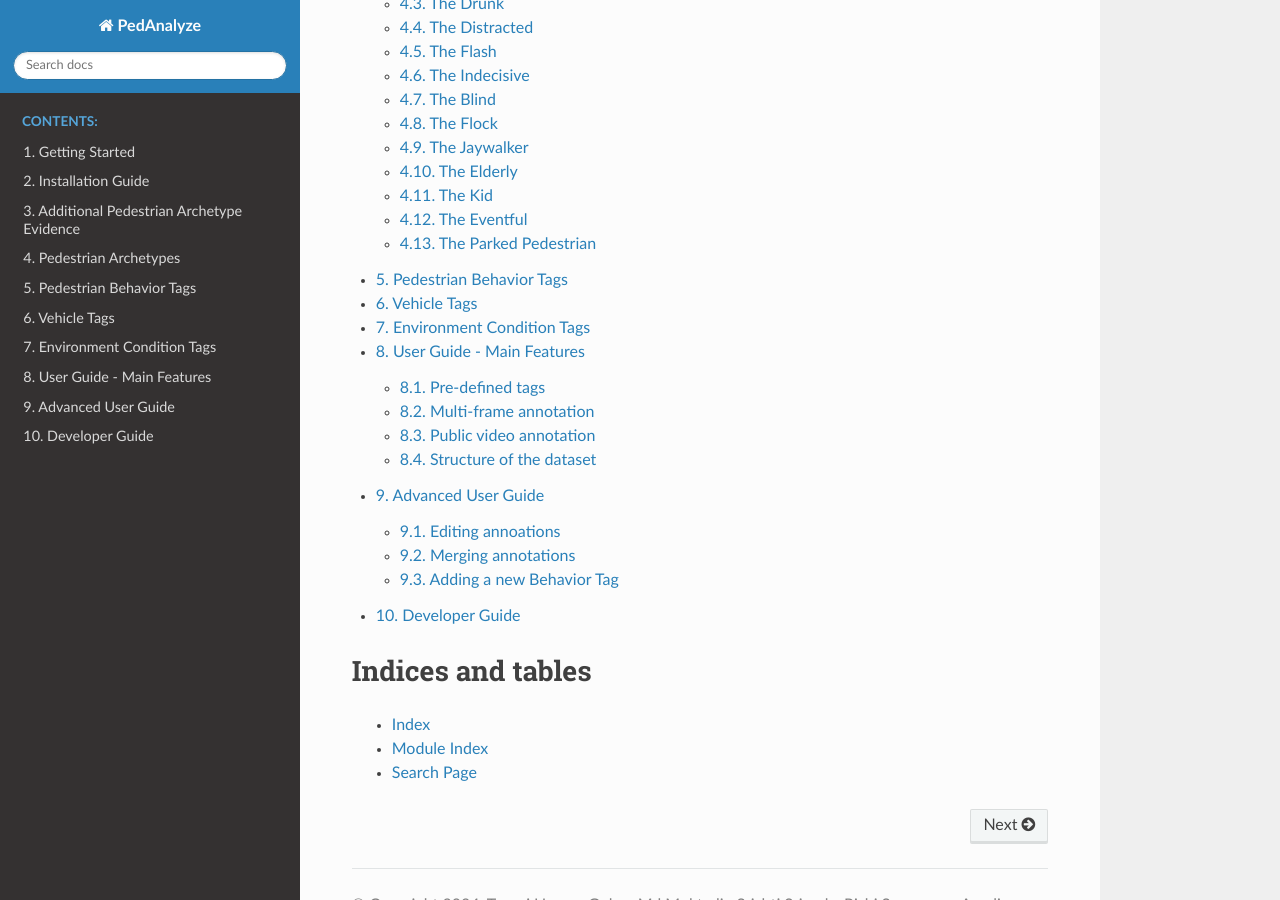
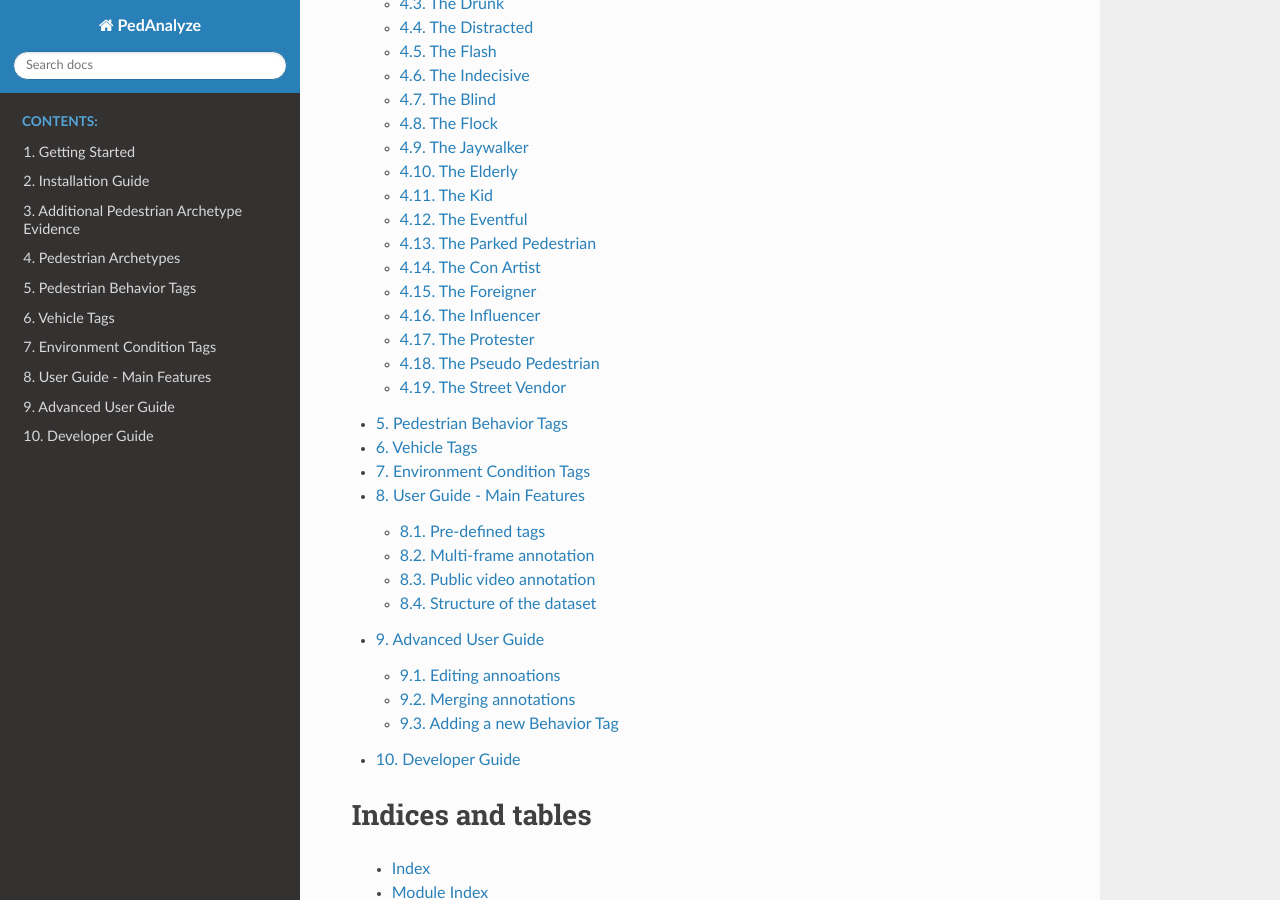
Before and after one commit to AugmentedDesignLab/ped-behavior-annotator, a Sphinx documentation site: the page built from docs/source/index.rst, in a window 1280 px wide and 900 px high, scrolled down 564 px. Built offline with Sphinx 7.4.7 and the Read the Docs theme 3.1.0, drawn with Linux system fonts in a browser that asks for light colours; some of the changed lines change nothing that is shown.

Commit message:
Revert "removed archetype descriptions temporarily"
This reverts commit f890f62d938ab7fa5c42ff20516cac0f23989bbf.

```diff
--- a/docs/source/pedestrian-archetype-optional-behaviors.md
+++ b/docs/source/pedestrian-archetype-optional-behaviors.md
@@ -1,6 +1,6 @@
 # Pedestrian Archetypes
 
-This is the list of all the archetypes and their essential and optional behaviors. The list includes the archetypes from our previous published paper [Pedestrian Archetypes](https://www.researchgate.net/publication/390398650_Pedestrian_Archetypes_-_The_Must-Have_Pedestrian_Models_for_Autonomous_Vehicle_Safety_Testing).
+This is the list of all the archetypes and their essential and optional behaviors. The list includes the archetypes from our previous published paper [Pedestrian Archetypes](https://www.researchgate.net/publication/390398650_Pedestrian_Archetypes_-_The_Must-Have_Pedestrian_Models_for_Autonomous_Vehicle_Safety_Testing) and the ongoing research.
 
 
 ## Table of Contents
@@ -17,6 +17,12 @@
 10. [The Kid](#the-kid)
 11. [The Eventful](#the-eventful)
 12. [The Parked Pedestrian](#the-parked-pedestrian)
+13. [The Con Artist](#the-con-artist)
+14. [The Foreigner](#the-foreigner)
+15. [The Influencer](#the-influencer)
+16. [The Protester](#the-protester)
+17. [The Pseudo Pedestrian](#the-pseudo-pedestrian)
+18. [The Street Vendor](#the-street-vendor)
 
 ---
 
@@ -244,3 +250,112 @@
 
 
 ---
+
+## The Con Artist
+
+**Definition:** Individuals who intentionally stage collisions with incoming vehicles to claim insurance compensation, typically involving vehicles at rest or traveling at slow speeds.
+
+**Important descriptions:**
+
+* Usually involves exaggerated and fake actions to minimize actual harm while ensuring collision occurs.
+* Often work with accomplices who quickly arrive to assist after the staged incident.
+* Target stopped or slow-moving vehicles to control the level of impact.
+
+| **Essential Behaviors**                  | **Optional Behaviors**                                                  |
+|-----------------------------------------|------------------------------------------------------------------------|
+|                  |                    |
+|                    |                             |
+|                   |                           |
+
+---
+
+## The Foreigner
+
+**Definition:** Visitors unfamiliar with local traffic norms who misinterpret signals/structures, causing unsafe crossing decisions due to different traffic cultures.
+
+**Important descriptions:**
+
+* Behavior stems from applying home country traffic norms to foreign traffic systems.
+* Often involves confusion about crossing signals, intersection types, or right-of-way rules.
+* May wait indefinitely for traffic that will never stop, or attempt crossings where local drivers don't yield.
+
+| **Essential Behaviors**                  | **Optional Behaviors**                                                  |
+|-----------------------------------------|------------------------------------------------------------------------|
+|                       |                         |
+|                           |                         |
+|                      |                          |
+
+---
+
+## The Influencer
+
+**Definition:** Social media content creators who disregard traffic regulations to film videos, often involving photographers lying on roads or extended occupation of traffic lanes.
+
+**Important descriptions:**
+
+* Deliberately ignore traffic safety for content creation purposes.
+* Often involve multiple people (photographer, subject) creating complex obstruction scenarios.
+* May include props, extended setup time, and sudden movements between shooting locations.
+
+| **Essential Behaviors**                  | **Optional Behaviors**                                                  |
+|-----------------------------------------|------------------------------------------------------------------------|
+|                   |                   |
+|                     |                  |
+|                    |                          |
+|                     |                       |
+
+---
+
+## The Protester
+
+**Definition:** Groups of people participating in demonstrations who ignore traffic regulations, move into oncoming lanes, and obstruct vehicle visibility while displaying resistance.
+
+**Important descriptions:**
+
+* Characterized by large groups holding signs and deliberately obstructing traffic.
+* May trigger aggressive responses from human drivers, creating additional hazards.
+* Behavior is ideologically motivated rather than transportation-focused.
+
+| **Essential Behaviors**                  | **Optional Behaviors**                                                  |
+|-----------------------------------------|------------------------------------------------------------------------|
+|                  |            |
+|                    |                         |
+|                         |                  |
+
+---
+
+## The Pseudo Pedestrian
+
+**Definition:** Individuals using wheeled devices (skateboard, rollerblades, wheelchair) who move faster than typical pedestrians and exhibit rapid, unpredictable movements.
+
+**Important descriptions:**
+
+* Speed and wheeled movement creates different risk patterns than walking pedestrians.
+* May lose control of wheeled device, creating secondary hazards (e.g., skateboard rolling into traffic).
+* Combines pedestrian unpredictability with higher speeds and momentum.
+
+| **Essential Behaviors**                  | **Optional Behaviors**                                                  |
+|-----------------------------------------|------------------------------------------------------------------------|
+|       |         |
+|        |                   |
+|              |               |
+
+---
+
+## The Street Vendor
+
+**Definition:** Individuals who approach vehicles during slow or stopped traffic to sell merchandise, creating close-proximity interactions with vehicles.
+
+**Important descriptions:**
+
+* Deliberately approaches vehicles much closer than other pedestrian types.
+* Behavior involves sustained interaction alongside moving vehicles.
+* Creates unique tracking challenges due to close proximity and movement alongside vehicles.
+
+| **Essential Behaviors**                  | **Optional Behaviors**  |
+|-----------------------------------------|-----------------------------------------------------------------------|
+|        |               |
+|       |                   |
+|             |             |
+
+---
```
